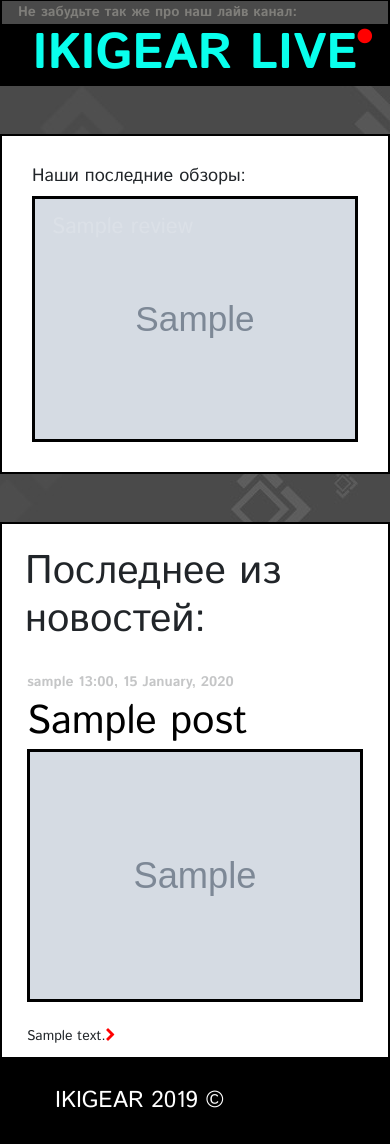
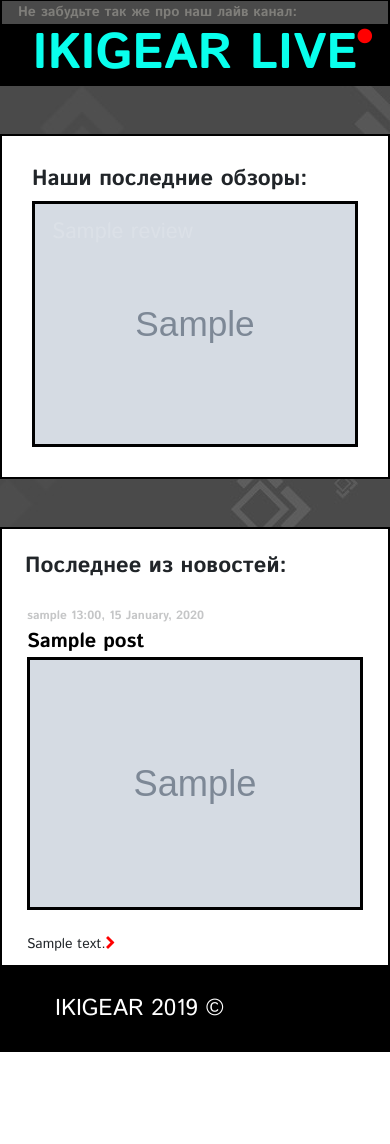
Before and after one commit to pogrammeest/ikigear, a Django app: page / in a window 390 px wide. Shown: the part 504-1648 px from the top of the page. After the commit the page ends 1556 px from the top, so only its background shows below. Run offline with Django 3.2, Linux system fonts and the light colour scheme; tables that the repository leaves empty hold one stand-in row (values such as "Sample post"); grey boxes marked "Sample" are stand-in pictures; some libraries are stand-ins or nearby versions.

Commit message:
Fixed size

```diff
--- a/news/templates/news/landing.html
+++ b/news/templates/news/landing.html
@@ -63,7 +63,7 @@
                 <div class="col-12">
                     {% for review in reviews|slice:":1" %}
 
-                        <h1 class="mark_title">Наши последние обзоры:</h1>
+                        <h1 class="mark_title last_news">Наши последние обзоры:</h1>
                         <div class="mark_wrap">
                             <span class="desc_mark">{{ review.title }}</span>
                             <a href="{% url 'review_detail_url' slug=review.slug %}"><img src="{{ review.image }}" class="img-wrap img-fluid" alt="Исходник" ></a>
@@ -90,7 +90,7 @@
 {% endblock %}
 {% block content %}
         <div class="col-12 mt-4">
-            <h1 class="ml-2">Последнее из новостей:</h1>
+            <h1 class="ml-2 last_news">Последнее из новостей:</h1>
         </div>
     {% for post in posts|slice:":3" %}
         <div class="col-12 ">
@@ -102,7 +102,7 @@
 
                 <a href="{% url 'news_detail_url' slug=post.slug %}"><h1 class="post-title">{{ post.title }}</h1></a>
                 <a href="{% url 'news_detail_url' slug=post.slug %}"><img src="{{ post.image }}" class="img-wrap img-fluid" alt="Исходник"></a>
-                <div class="inl txt_sz_20 mt-4"> {{ post.body|safe|truncatewords_html:20 }}<a href="{% url 'news_detail_url' slug=post.slug %}"><i class="fa fa-chevron-right" aria-hidden="true" style="color: red; font-size: 14px;"></i></a> </div>
+                <div class="inl txt_body mt-4"> {{ post.body|safe|truncatewords_html:20 }}<a href="{% url 'news_detail_url' slug=post.slug %}"><i class="fa fa-chevron-right" aria-hidden="true" style="color: red; font-size: 14px;"></i></a> </div>
             </div>
         </div>
     {% endfor %}
--- a/news/templates/news/news_detail.html
+++ b/news/templates/news/news_detail.html
@@ -41,7 +41,8 @@
 
                 <h1 class="post-title">{{ post.title }}</h1>
                 <div class=""><img src="{{ post.image }}" class="img-warp img-fluid" alt="Исходник"></div>
-                <p class="mt-3" style="white-space: pre-line">{{ post.body|safe }}</p>
+
+                <div class="txt_body"><p class="mt-3" style="white-space: pre-line">{{ post.body|safe }}</p> </div>
         </div>
     </div>
 {% endblock %}
--- a/news/templates/reviews/review_detail.html
+++ b/news/templates/reviews/review_detail.html
@@ -39,7 +39,8 @@
 
                 <h1 class="post-title">{{ review.title }}</h1>
                 <div class=""><img src="{{ review.image }}" class="img-warp img-fluid" alt="Исходник"></div>
-                <p class="mt-3">{{ review.body|safe }}</p>
+
+            <div class="txt_body"><p class="mt-3">{{ review.body|safe }}</p></div>
         </div>
     </div>
 {% endblock %}
--- a/static/css/style.css
+++ b/static/css/style.css
@@ -256,6 +256,7 @@
     margin-top: 10px;
     font-weight: bold;
     color: rgb(197, 198, 199);
+    font-size: 16px;
 }
 
 .article-metadata .linkdata {
@@ -266,8 +267,32 @@
 .article-metadata a:hover {
     color: black;
 }
-.txt_sz_20 p span{
-    font-size: 20px !important;
+.txt_body p span, .txt_body p{
+    font-size: 18px !important;
+}
+
+
+.last_news{
+    font-size: 50px !important;
+	/*color: #000;*/
+	/*text-shadow:*/
+	/*	-0   -1px 3px #F4F0C1,*/
+	/*	 0   -1px 3px #F4F0C1,*/
+	/*	-0    1px 3px #F4F0C1,*/
+	/*	 0    1px 3px #F4F0C1,*/
+	/*	-1px -0   3px #F4F0C1,*/
+	/*	 1px -0   3px #F4F0C1,*/
+	/*	-1px  0   3px #F4F0C1,*/
+	/*	 1px  0   3px #F4F0C1,*/
+	/*	-1px -1px 3px #F4F0C1,*/
+	/*	 1px -1px 3px #F4F0C1,*/
+	/*	-1px  1px 3px #F4F0C1,*/
+	/*	 1px  1px 3px #F4F0C1,*/
+	/*	-1px -1px 3px #F4F0C1,*/
+	/*	 1px -1px 3px #F4F0C1,*/
+	/*	-1px  1px 3px #F4F0C1,*/
+	/*	 1px  1px 3px #F4F0C1;*/
+
 }
 .txt_base p span{
      font-family: 'Istok Web', sans-serif !important;
@@ -361,13 +386,25 @@
         top: 3px;
         font-size: 17px;
     }
+
     .live .container .row .text-live p {
         font-size: 18px;
     }
-    .mark_title{
+    .mark_title {
         font-size: 30px;
     }
-
+    .txt_body p span,.txt_body p{
+        font-size: 16px !important;
+    }
+    .post-title{
+        font-size: 30px !important;
+        font-weight: bold!important;;
+    }
+    .last_news{
+        font-size: 29px !important;
+        font-weight: bold!important;;
+    }
+}
 /*Extra Small Devices, Phones*/
 @media only screen and (max-width: 480px) {
     .logo-live h1 i {
@@ -383,7 +420,18 @@
     .desc_mark, .desc_mark_mini{
         font-size: 22px;
     }
-
+    .last_news{
+        font-size: 22px !important;
+    }
+    .article-metadata{
+        font-size: 12px;
+    }
+    .post-title{
+        font-size: 20px !important;
+    }
+    .txt_body p span, .txt_body p{
+        font-size: 13px !important;
+    }
 }
 
 @media only screen and (max-width: 380px) {
@@ -412,4 +460,3 @@
         font-size: 20px;
     }
 }
-}
```
